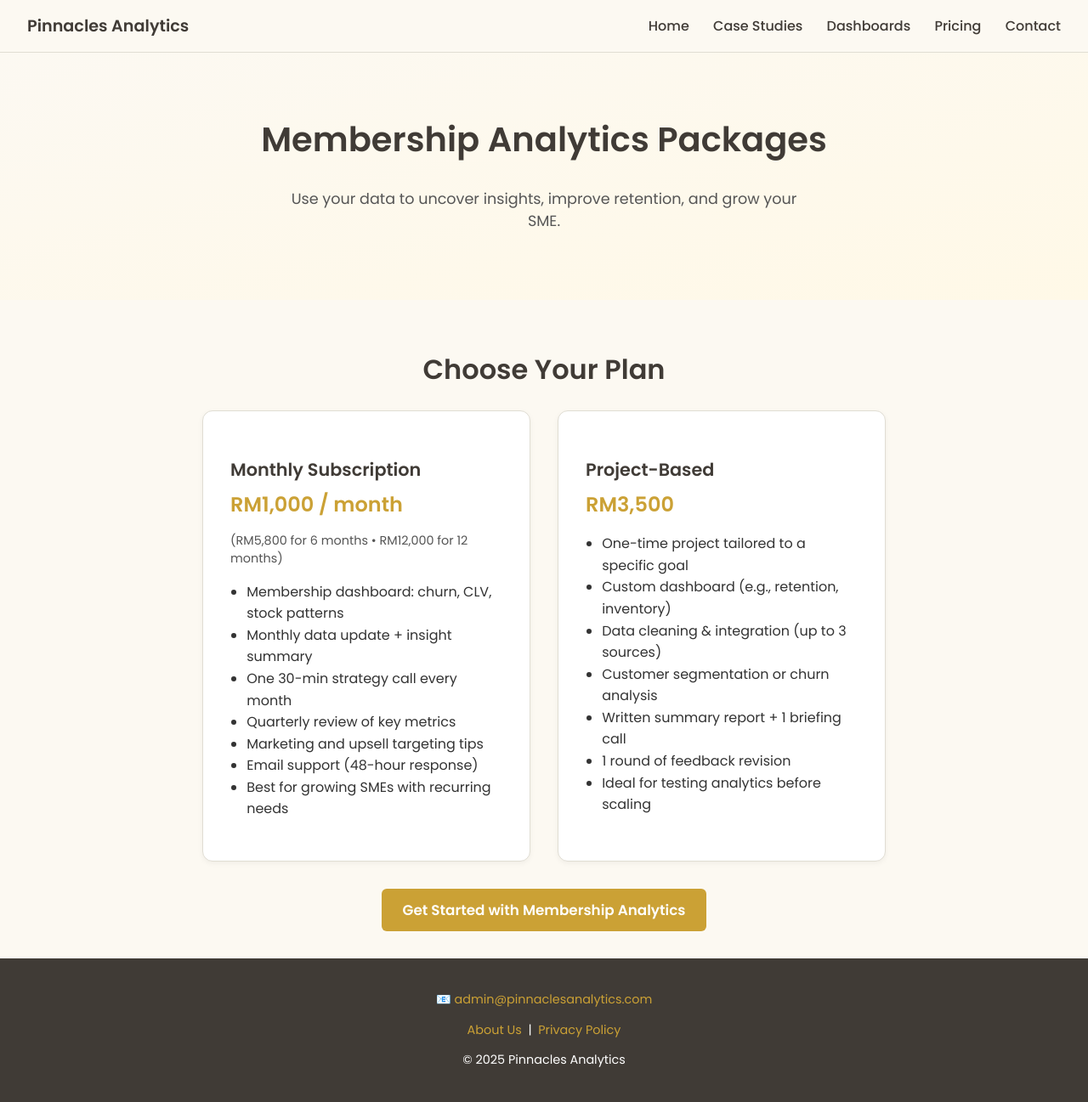
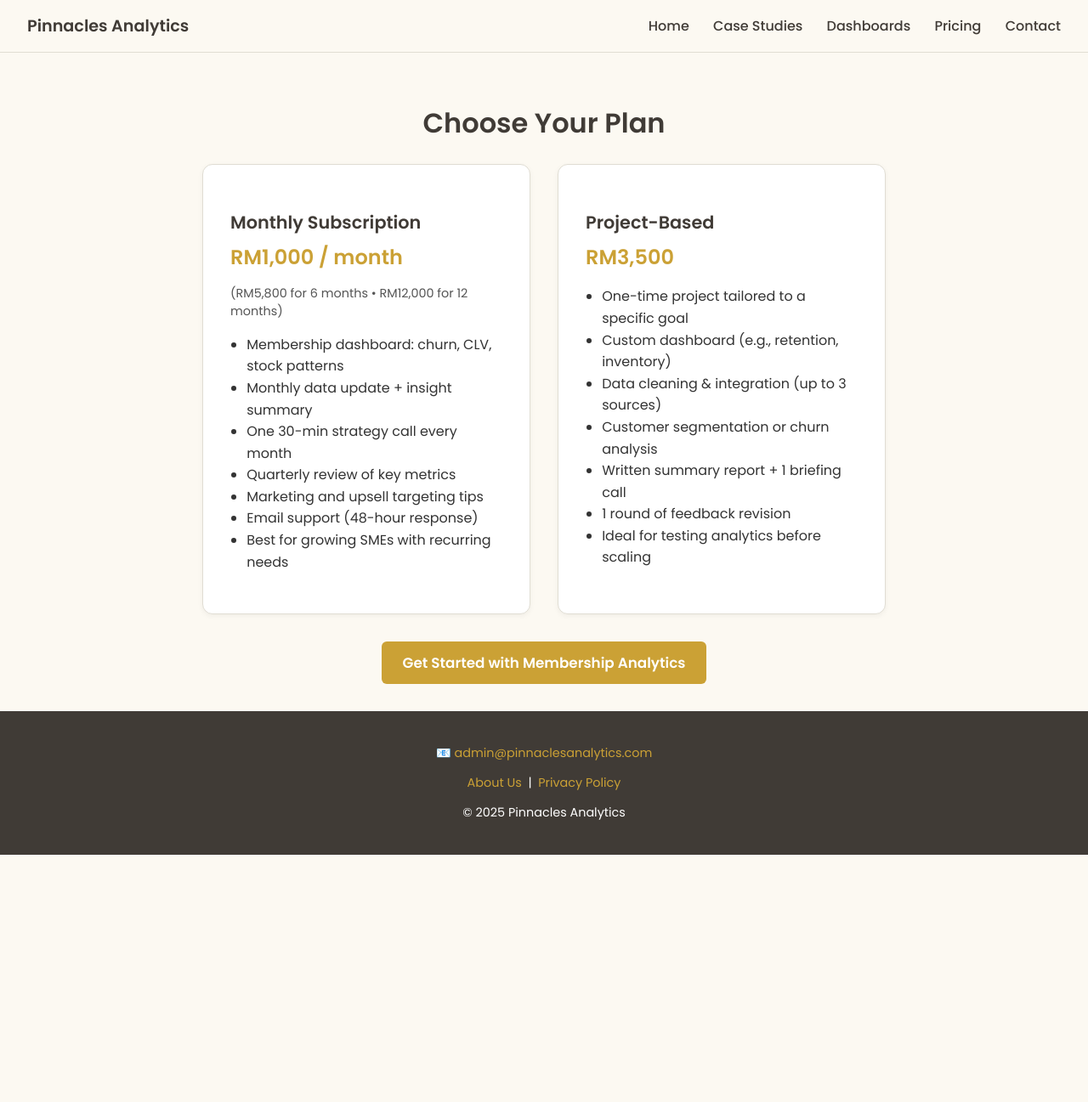
Before and after one commit to lyven81/pinnacles-learning-website, a Jekyll site: the page pricing.html, which Jekyll copies as it is, in a window 1280 px wide. Shown: the whole page at 85% size. Built offline with Jekyll 4.4.1, drawn with Linux system fonts in a browser that asks for light colours; after the commit the page ends 1006 px from its top, so only the background shows below that.

Commit message:
Update pricing.html

```diff
--- a/pricing.html
+++ b/pricing.html
@@ -194,11 +194,6 @@
     </nav>
   </div>
 
-  <header>
-    <h1>Membership Analytics Packages</h1>
-    <p>Use your data to uncover insights, improve retention, and grow your SME.</p>
-  </header>
-
   <div class="container">
     <h2>Choose Your Plan</h2>
     <div class="pricing-grid">
```
